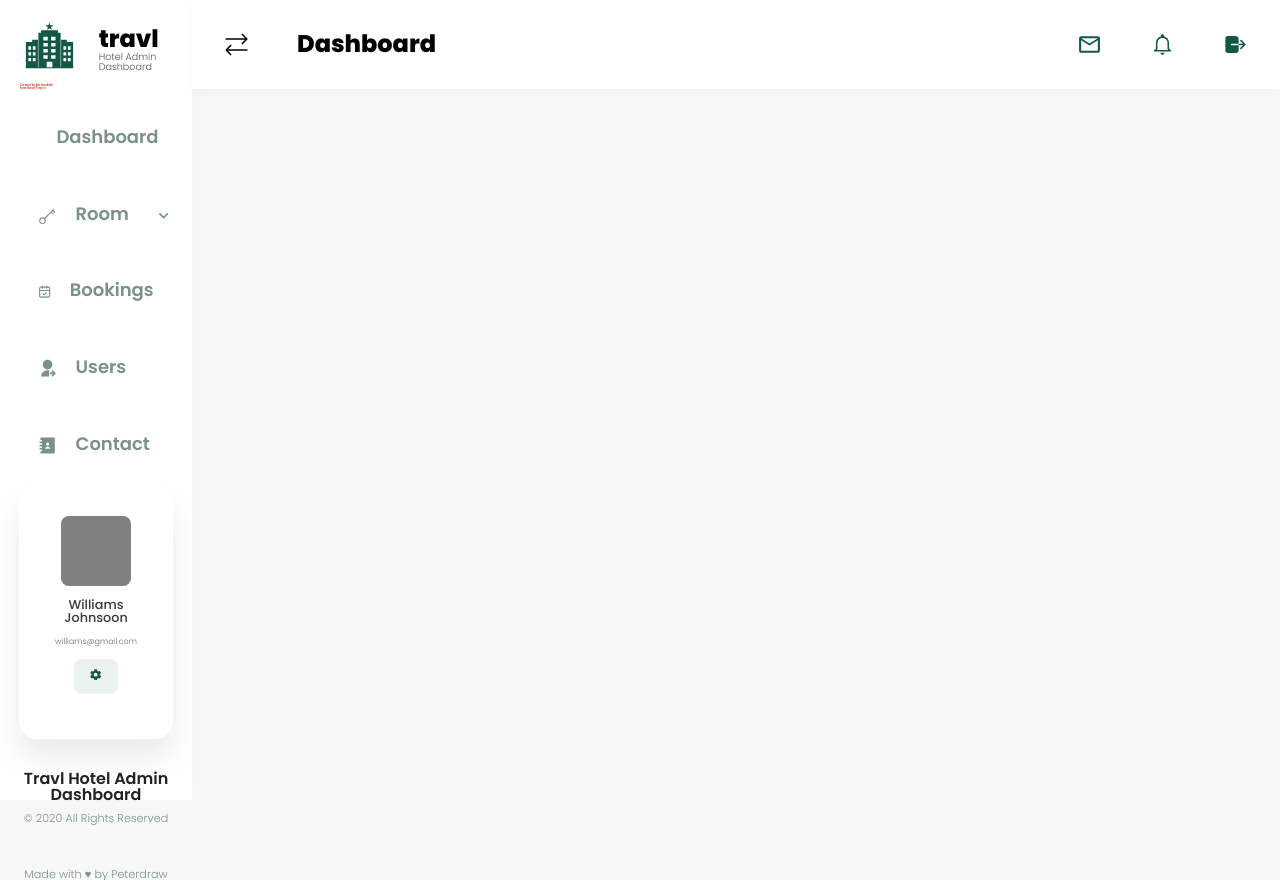
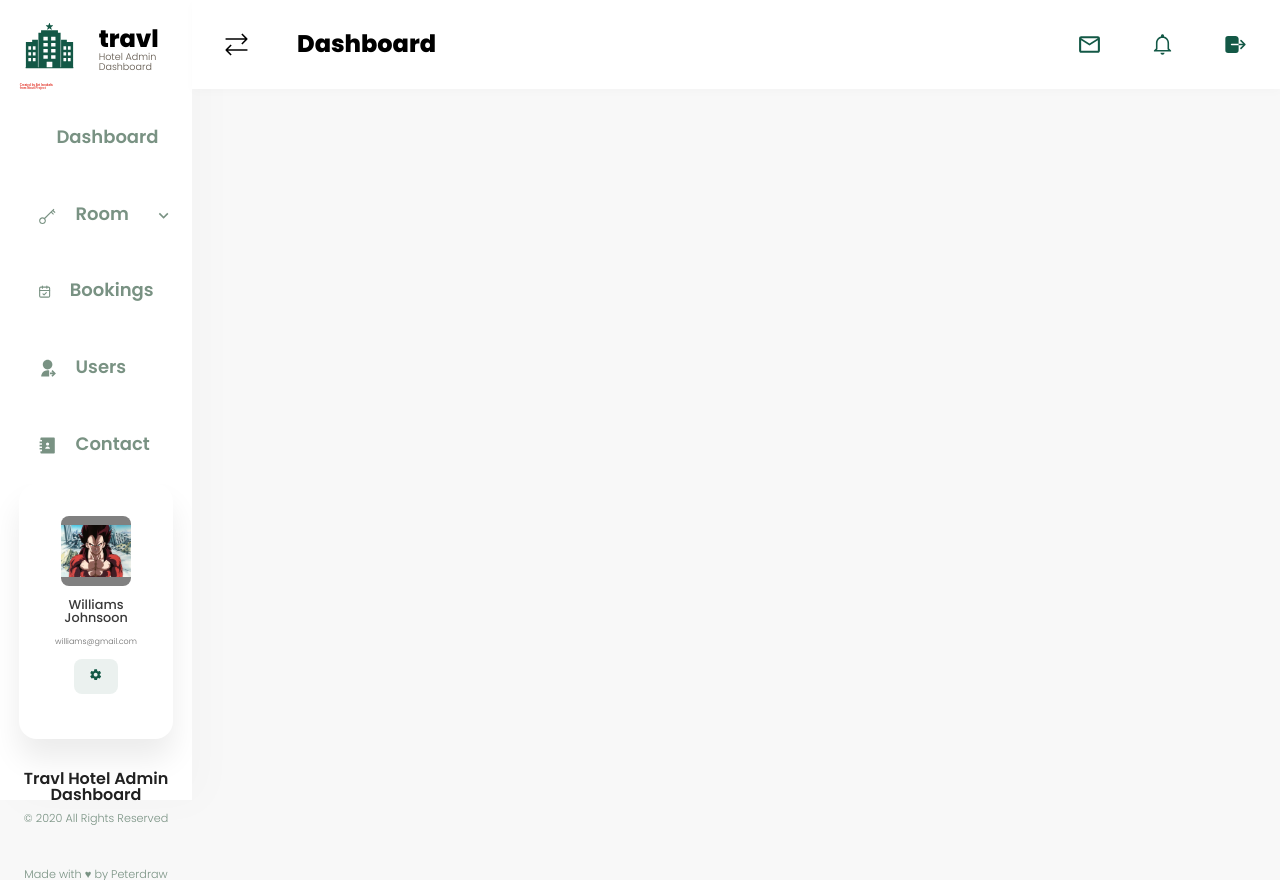
Before and after one commit to raulfabra/oxygen-dashboard, a React (Vite) app: page /dashboard in a window 1280 px wide. Built offline with nearby package versions, Linux system fonts and the light colour scheme; sample sign-in values are in the browser's storage.

Commit message:
Add photo user logged

```diff
--- a/src/pages/Layout.jsx
+++ b/src/pages/Layout.jsx
@@ -143,7 +143,11 @@ export const Layout = () => {
           </ItemWrapper>
           <UserWrapper>
             <SquarePhoto>
-              <img src="" alt="" />
+              <img
+                src="public/Vegeta.jpg"
+                alt="User-photo"
+                style={{ objectFit: 'contain', width: '100%', height: '100%' }}
+              />
             </SquarePhoto>
             <UserName> Williams Johnsoon</UserName>
             <UserEmail> williams@gmail.com</UserEmail>
```
Also changed, not shown: public/Vegeta.jpg (added).
